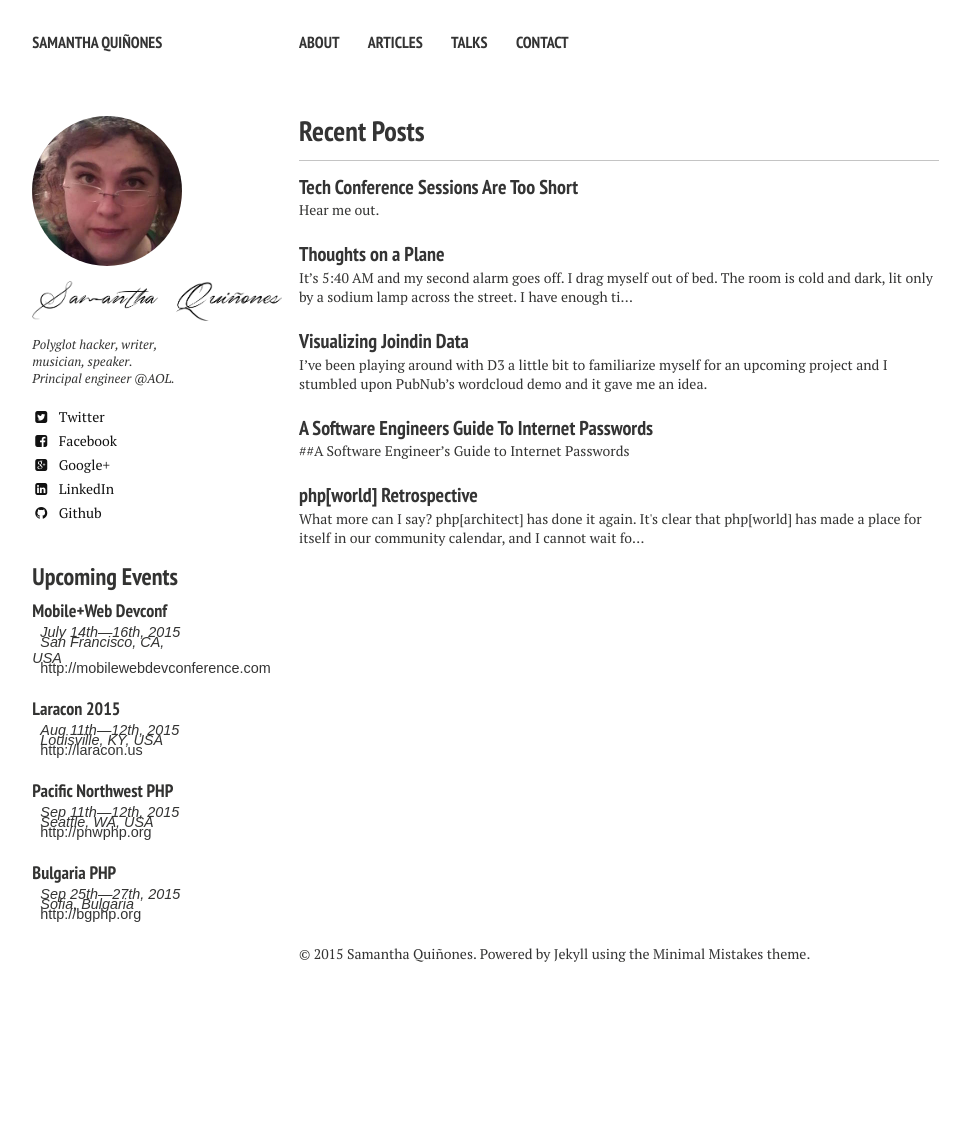
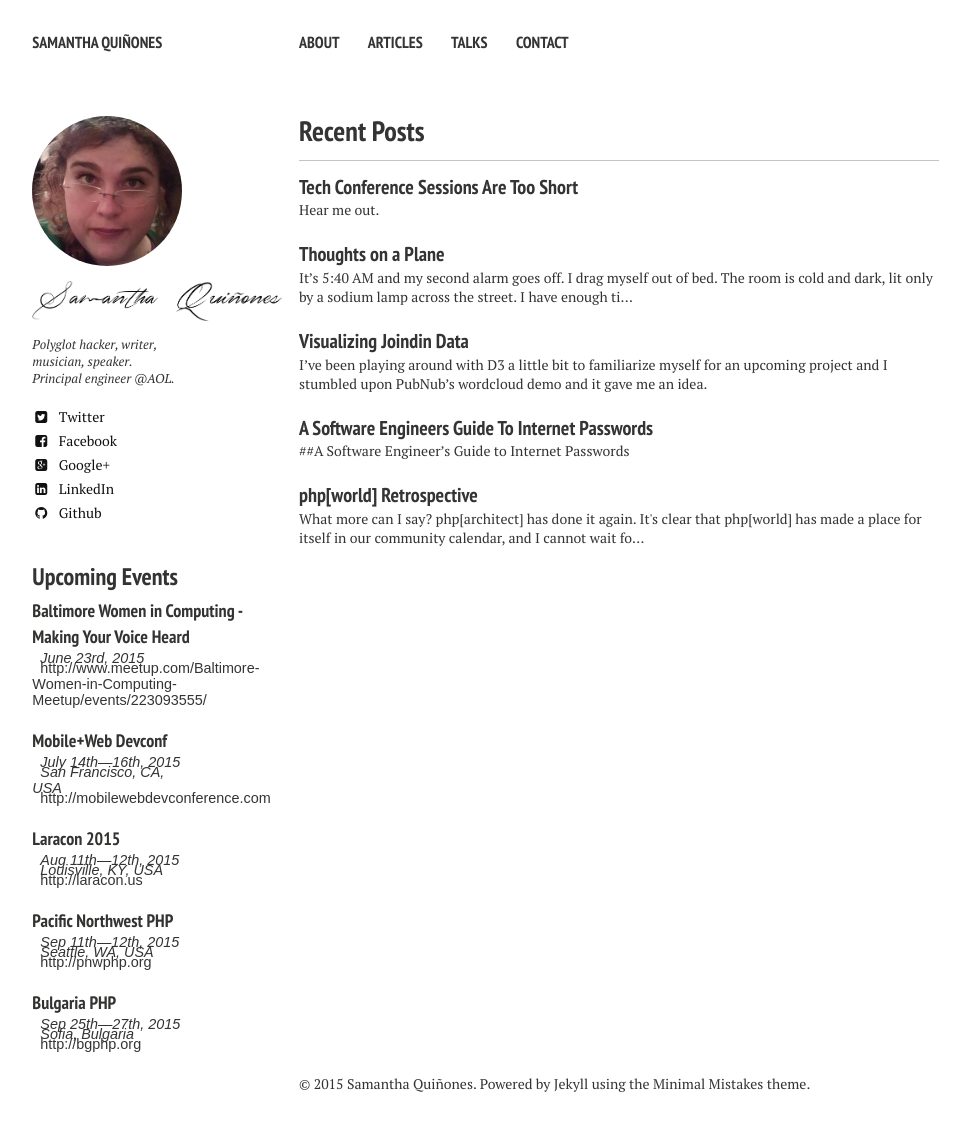
Before and after one commit to ieatkillerbees/squinones.github.io, a Jekyll site: the page built from index.md, in a window 1280 px wide. Shown: the whole page, without its empty margins (21-985 px from the left). Built offline with Jekyll 4.4.1, drawn with Linux system fonts in a browser that asks for light colours; nearby versions of some CDN libraries; before the commit the page ends 1012 px from its top, so only the background shows below that.

Commit message:
Added events

```diff
--- a/_data/events.yml
+++ b/_data/events.yml
@@ -3,6 +3,10 @@
 #   url: http://tek.phparch.net
 #   start_date: May 18th
 #   end_date: 22nd, 2015
+- name: "Baltimore Women in Computing - Making Your Voice Heard"
+  locational: "Baltimore, MD, USA"
+  url: http://www.meetup.com/Baltimore-Women-in-Computing-Meetup/events/223093555/
+  start_date: June 23rd, 2015
 - name: "Mobile+Web Devconf"
   location: "San Francisco, CA, USA"
   url: http://mobilewebdevconference.com
```
